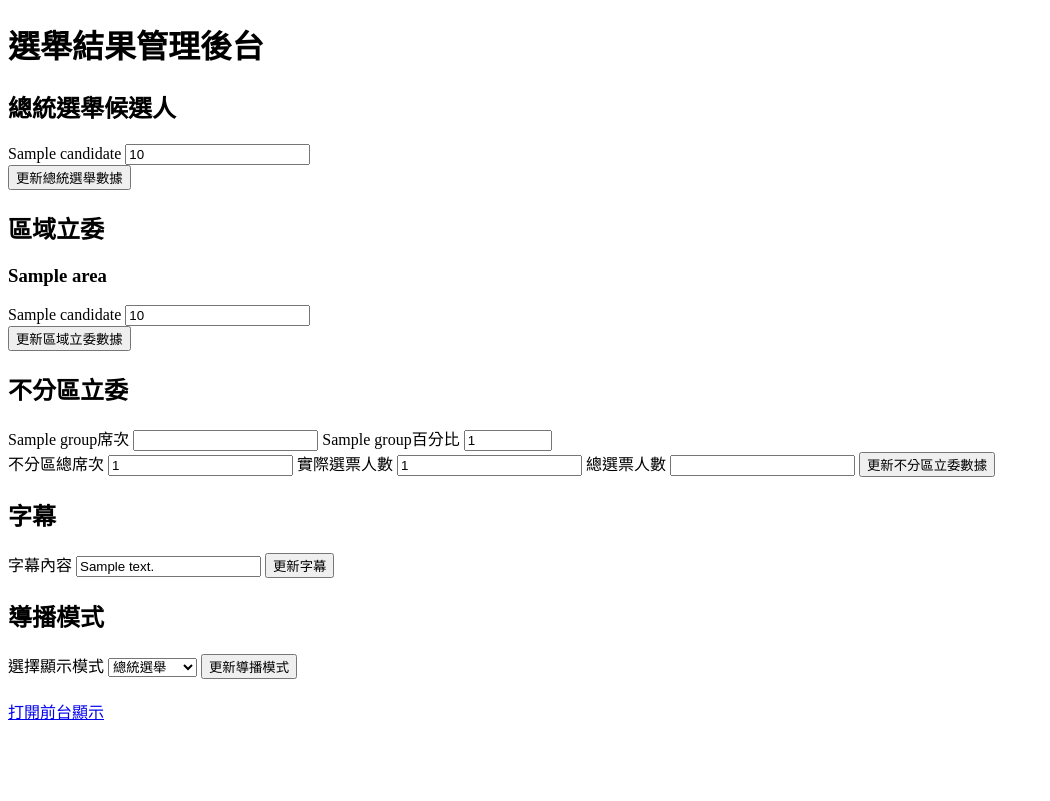
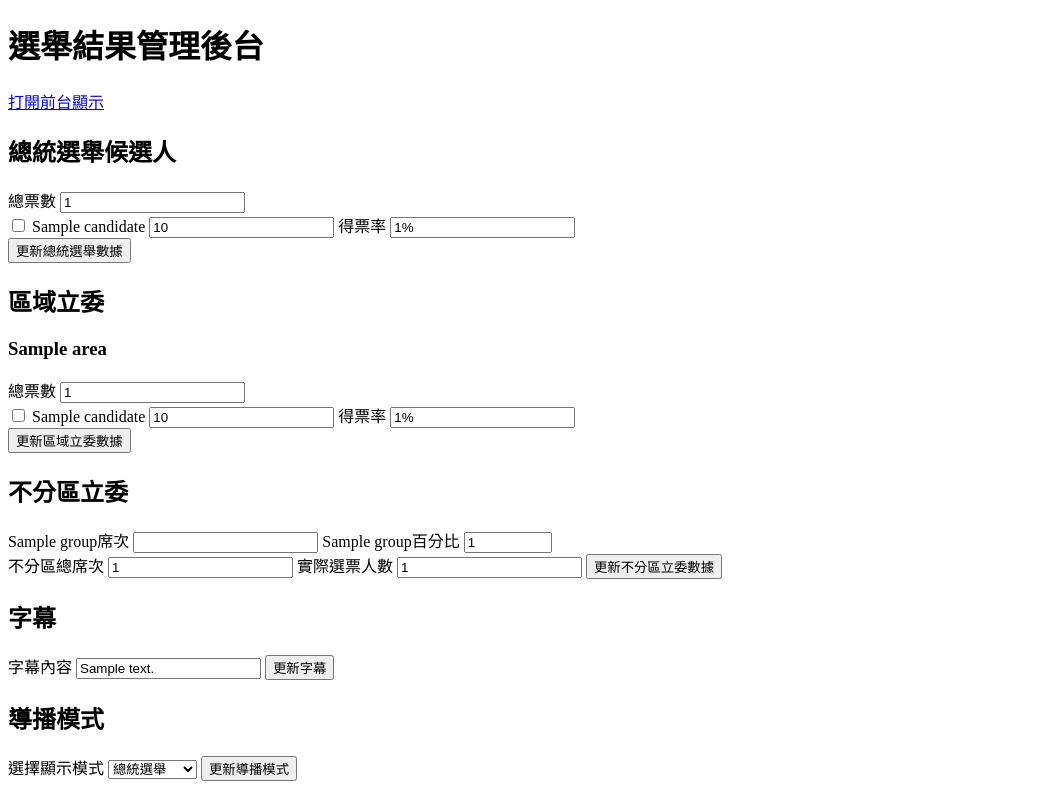
Before and after one commit to EricChang0209/NTUPS-vote-counting, a Flask app: template templates/control_panel.html in a window 1280 px wide. Shown: the whole page, without its empty margins (0-1050 px from the left). Before the commit the page ends 720 px from the top, so only its background shows below. Run offline with Flask 3, Linux system fonts and the light colour scheme; the template is opened without the code that fills it: most values are stand-ins (such as "Sample title", 1, 10 or a date in 2020).

Commit message:
Update control_panel.html

```diff
--- a/templates/control_panel.html
+++ b/templates/control_panel.html
@@ -12,13 +12,21 @@
 <body>
     <h1>選舉結果管理後台</h1>
 
+    <a href="https://vote.ntupscamp.fun/" target="_blank">打開前台顯示</a>
+
     <div class="section">
         <h2>總統選舉候選人</h2>
         <form method="POST" action="/update">
             <input type="hidden" name="election_type" value="presidential">
+            <label>總票數</label>
+            <input type="number" name="presidential_total_votes" value="{{ data.presidential.total_votes }}" readonly>
+            <br>
             {% for i, candidate in enumerate(data.presidential.candidates) %}
+                <input type="checkbox" name="presidential_{{ i }}_elected" {% if candidate.elected %}checked{% endif %}>
                 <label>{{ candidate.name }}</label>
                 <input type="number" name="presidential_{{ i }}_votes" value="{{ candidate.votes }}" min="0">
+                <label>得票率</label>
+                <input type="text" value="{{ candidate.percentage }}%" readonly>
                 <br>
             {% endfor %}
             <button type="submit">更新總統選舉數據</button>
@@ -31,9 +39,15 @@
             <input type="hidden" name="election_type" value="legislative">
             {% for area in data.legislative.areas %}
                 <h3>{{ area.area }}</h3>
+                <label>總票數</label>
+                <input type="number" name="{{ area.area }}_total_votes" value="{{ area.total_votes }}" readonly>
+                <br>
                 {% for i, candidate in enumerate(area.candidates) %}
+                    <input type="checkbox" name="{{ area.area }}_candidate_{{ i }}_elected" {% if candidate.elected %}checked{% endif %}>
                     <label>{{ candidate.name }}</label>
                     <input type="number" name="{{ area.area }}_candidate_{{ i }}_votes" value="{{ candidate.votes }}" min="0">
+                    <label>得票率</label>
+                    <input type="text" value="{{ candidate.percentage }}%" readonly>
                     <br>
                 {% endfor %}
             {% endfor %}
@@ -56,8 +70,6 @@
             <input type="number" name="total_seats" value="{{ data.proportional.total_seats }}" min="0">
             <label>實際選票人數</label>
             <input type="number" name="total_votes" value="{{ data.proportional.total_votes }}" min="0">
-            <label>總選票人數</label>
-            <input type="number" name="registered_voters" value="{{ data.proportional.registered_voters }}" min="0">
             <button type="submit">更新不分區立委數據</button>
         </form>
     </div>
@@ -81,11 +93,10 @@
                 <option value="presidential" {% if data.display_mode == 'presidential' %}selected{% endif %}>總統選舉</option>
                 <option value="legislative" {% if data.display_mode == 'legislative' %}selected{% endif %}>區域立委</option>
                 <option value="proportional" {% if data.display_mode == 'proportional' %}selected{% endif %}>不分區立委</option>
+                <option value="auto" {% if data.display_mode == 'auto' %}selected{% endif %}>自動</option>
             </select>
             <button type="submit">更新導播模式</button>
         </form>
     </div>
-
-    <a href="/display" target="_blank">打開前台顯示</a>
 </body>
 </html>
```
